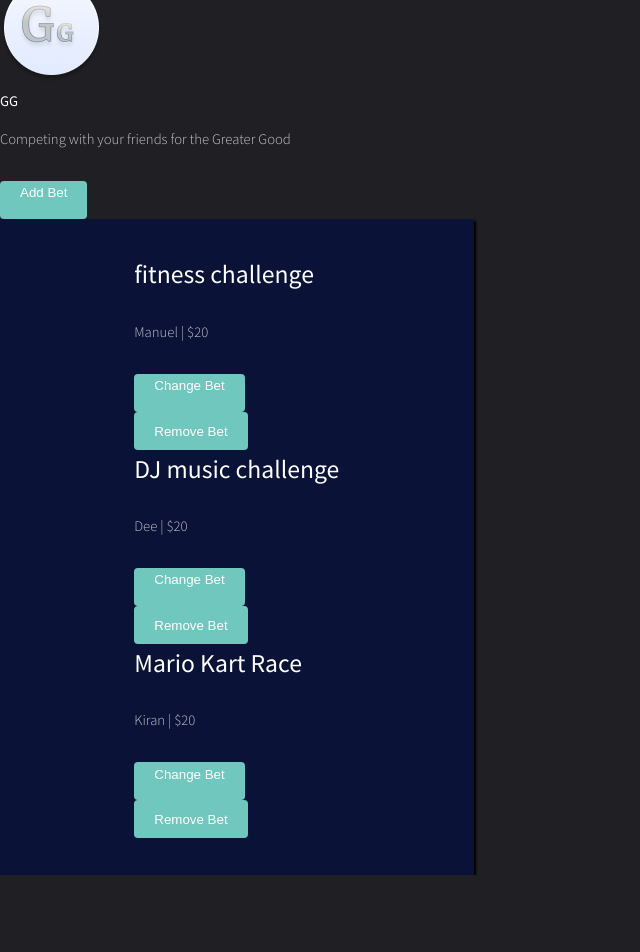
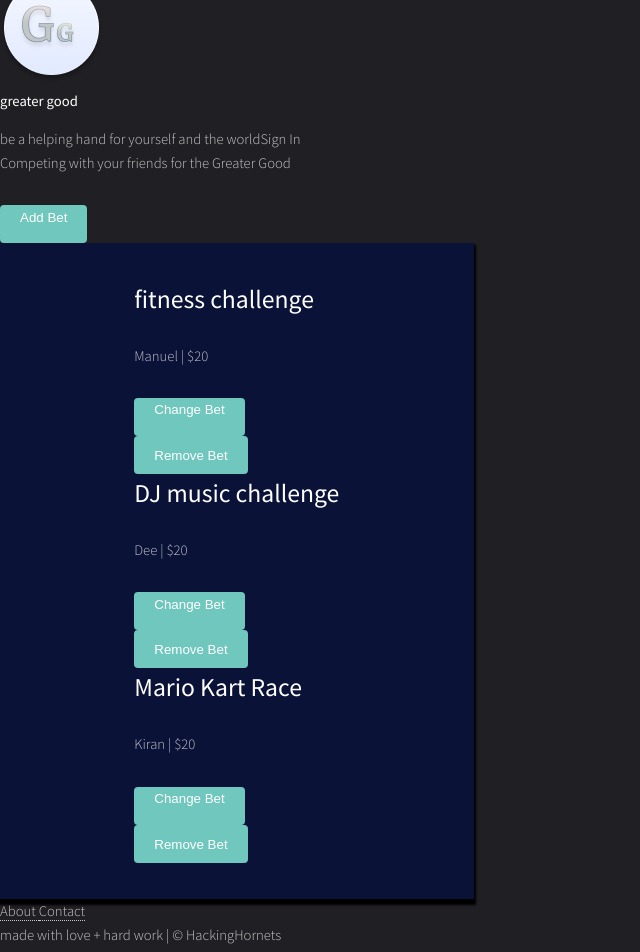
Before and after one commit to ddsooxo/GG, a React (Create React App) app: page / in a window 1280 px wide. Shown: the part 20-972 px from the top of the page, without its empty margins (0-640 px from the left). Before the commit the page ends 895 px from the top, so only its background shows below. Built offline with nearby package versions, Linux system fonts and the light colour scheme.

Commit message:
added text for landing page

```diff
--- a/src/App.css
+++ b/src/App.css
@@ -1,3 +1,14 @@
+.v9_1 {
+  width: 100%;
+  height: 1024px;
+  background: rgba(255, 255, 255, 1);
+  opacity: 1;
+  position: relative;
+  top: 0px;
+  left: 0px;
+  overflow: hidden;
+}
+
 .App {
   text-align: center;
 }
@@ -7,7 +18,11 @@
   pointer-events: none;
 }
 
-.logo {
+img {
+  border: 2px;
+}
+
+img.logo {
   position: absolute;
   width: 95px;
   height: 95px;
@@ -106,3 +121,16 @@
 .btn:not(:disabled):not(.disabled) {
   cursor: pointer;
 }
+
+.footer {
+  width: 100%;
+  color: rgba(72, 71, 66, 0.6899999976158142);
+  position: fixed;
+  top: 987px;
+  left: 0px;
+  font-family: Roboto;
+  font-weight: Light;
+  font-size: 15px;
+  opacity: 1;
+  text-align: center;
+}
--- a/src/App.js
+++ b/src/App.js
@@ -3,7 +3,6 @@ import "./assets/css/main.css";
 import Button from "./Components/Button/Button";
 import BetList from "./Components/BetList/BetList";
 import logo1 from "./assets/img/GG-Logo.png";
-
 
 class App extends React.Component {
   constructor(props) {
@@ -62,11 +61,18 @@ class App extends React.Component {
   render() {
     return (
       <div>
-        <title>GG</title>
-        <img class='logo' src={logo1} />
+        <title>greater good</title>
+        <img class="logo" src={logo1} alt="GG-Logo" />
         <header id="header">
-          <h1>GG</h1>
+          <h1>greater good</h1>
         </header>
+        <div class="v9_1">
+          <span class="v9_17">
+            be a helping hand for yourself and the world
+          </span>
+          <span class="v9_15">Sign In</span>
+        </div>
+
         <p>Competing with your friends for the Greater Good</p>
         <div className="btn-group">
           <Button
@@ -84,6 +90,18 @@ class App extends React.Component {
             onRemove={this.removeBet}
           />
         </section>
+
+        <div class="footer">
+          <span>
+            <a class="footer-about" href="">
+              {" "}
+              About{" "}
+            </a>
+          </span>
+
+          <a class="footer-contact" href="">  Contact  </a>
+          <p> made with love + hard work | © HackingHornets </p>
+        </div>
       </div>
     );
   }
```
